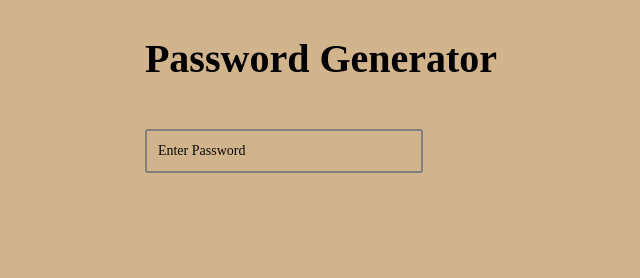
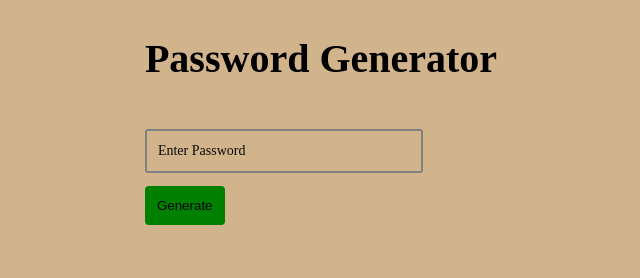
Before and after one commit to Nandeshwar-Goud/password-generator-and-risk-analysizer, a plain HTML site: page index.html in a window 1280 px wide. Shown: the whole page, without its empty margins (319-959 px from the left). Drawn offline with Linux system fonts and the light colour scheme.

Commit message:
added generate button

```diff
--- a/index.html
+++ b/index.html
@@ -14,6 +14,9 @@
         <input type="text" placeholder=" " id="pass" oninput="find()" />
         <span class="placeholder">Enter Password</span>
       </label>
+      <div class="btn-grnt">
+        <button id="grn" onclick="setData(); find();">Generate</button>
+      </div>
       <div class="progress-container">
         <div class="progress-bar" id="progressBar"></div>
       </div>
@@ -24,5 +27,6 @@
     </div>
 
     <script src="index.js"></script>
+    <script src="passgen.js"></script>
   </body>
 </html>
--- /dev/null
+++ b/passgen.js
@@ -0,0 +1,12 @@
+function setData() {
+    const characters = 'ABCDEFGHIJKLMNOPQRSTUVWXYZabcdefghijklmnopqrstuvwxyz0123456789!@#$%^&*';
+    let length = Math.floor(Math.random() * (21 - 12 + 1)) + 12;
+
+    let result = '';
+    for (let i = 0; i < length; i++) {
+        const randomIndex = Math.floor(Math.random() * characters.length);
+        result += characters.charAt(randomIndex);
+    }
+    console.log(result);
+    document.getElementById("pass").value = result;
+}
--- a/style.css
+++ b/style.css
@@ -7,7 +7,27 @@ body {
     font-size: 20px;
 }
 
+.btn-grnt {
+    margin-top: 8px;
 
+}
+
+.btn-grnt button {
+    font: 16px;
+    padding: 12px;
+    box-sizing: border-box;
+    border: none;
+    background-color: green;
+    border-radius: 4px;
+
+}
+
+.btn-grnt button:hover {
+    background-color: #090909;
+    color: white;
+    translate: 1px 2px;
+    cursor: pointer;
+}
 
 
 .progress-container {
@@ -17,6 +37,7 @@ body {
     border-radius: 10px;
     overflow: hidden;
     margin-bottom: 10px;
+    margin-top: 10px;
 }
 
 .progress-bar {
```
